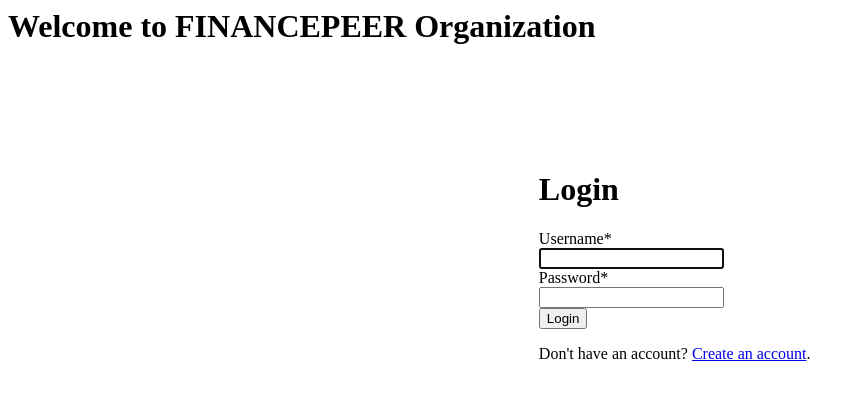
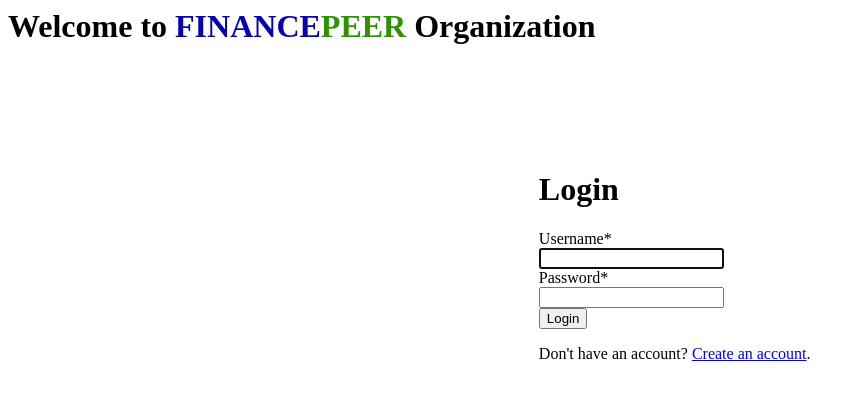
Before and after one commit to ravitejapagala/Employees-Portal, a Django app: page /login in a window 1280 px wide. Shown: the top 400 px of the page, without its empty margins (0-863 px from the left). Run offline with Django 3.2, Linux system fonts and the light colour scheme; some libraries are stand-ins or nearby versions.

Commit message:
Update login.html

```diff
--- a/Demosampleproject/demosampleapp/templates/login.html
+++ b/Demosampleproject/demosampleapp/templates/login.html
@@ -3,7 +3,7 @@
 {% load crispy_forms_tags %}
 
 <!--Login-->
-<h1>Welcome to FINANCEPEER Organization</h1>
+<h1>Welcome to <span style="color: #0604b0;">FINANCE</span><span style="color:#2f9104">PEER</span> Organization</h1>
 <div class="container py-5" style="margin: 10%; padding-left: 32%;">
   <h1>Login</h1>
   <form method="POST">
```
